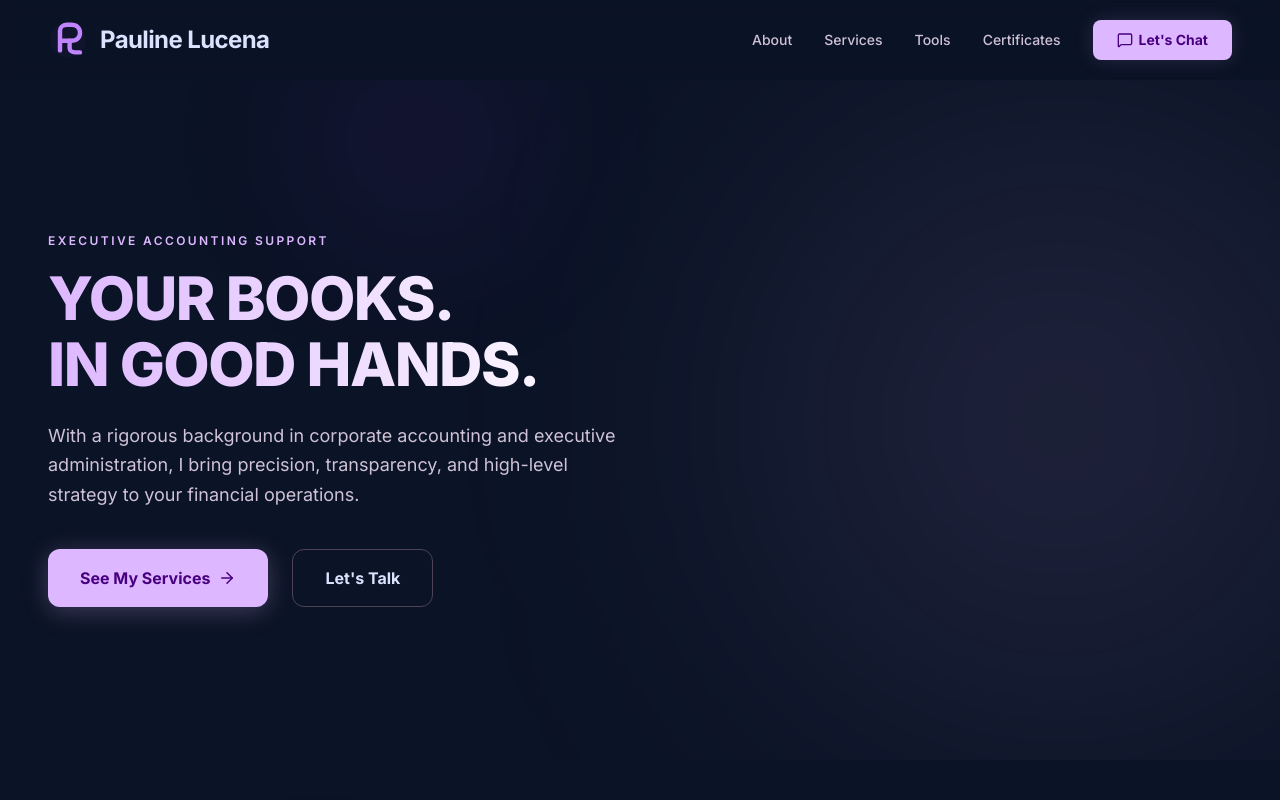
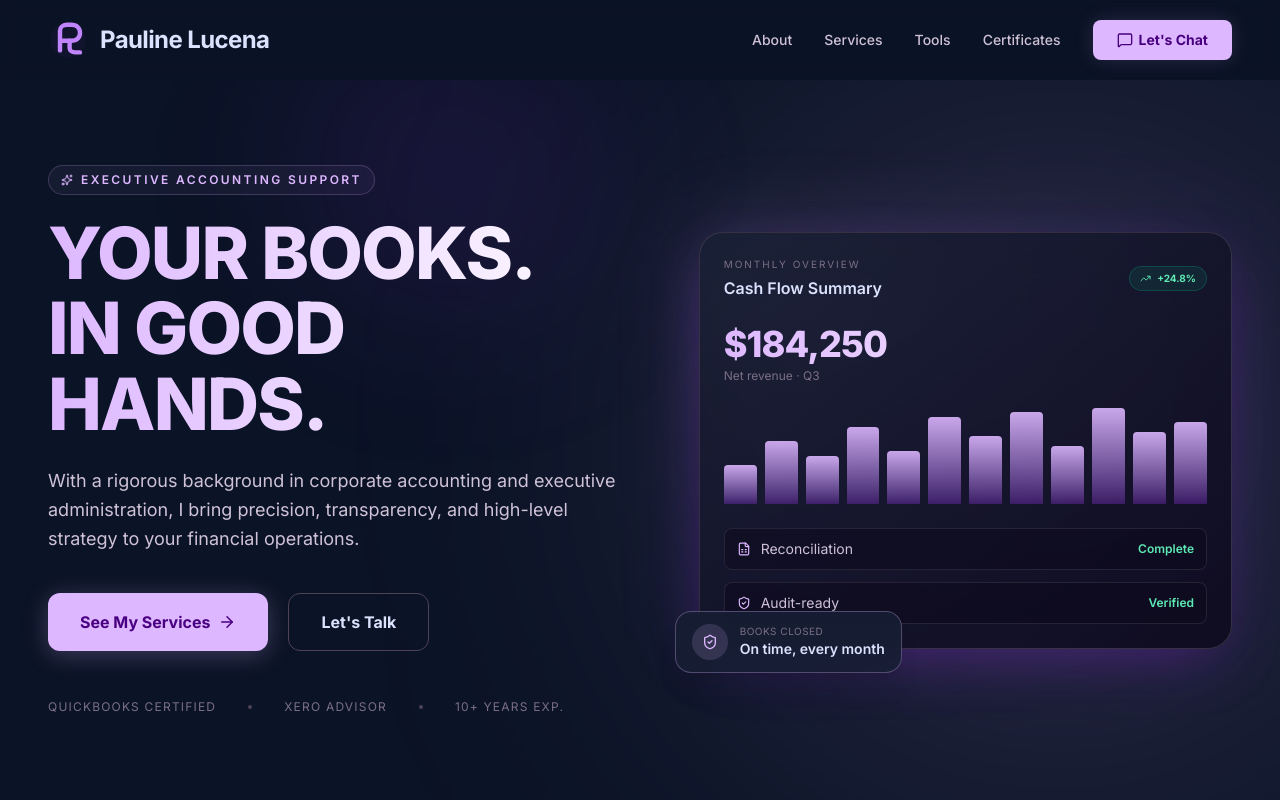
Before and after one commit to paulinelucena/Pauline-Portfolio, a React (Vite) app: page / in a window 1280 px wide. Shown: the top 800 px of the page. Built offline with nearby package versions, Linux system fonts and the light colour scheme.

Commit message:
Update Hero.tsx

```diff
--- a/src/components/Hero.tsx
+++ b/src/components/Hero.tsx
@@ -1,23 +1,26 @@
 import { motion } from 'motion/react';
-import { ArrowRight } from 'lucide-react';
+import { ArrowRight, TrendingUp, ShieldCheck, FileSpreadsheet, Sparkles } from 'lucide-react';
 
 export default function Hero() {
   return (
     <section
       id="hero"
-      className="relative min-h-[85vh] flex items-center overflow-hidden px-6 md:px-12 max-w-7xl mx-auto py-16"
+      className="relative min-h-[90vh] flex items-center overflow-hidden px-6 md:px-12 max-w-7xl mx-auto py-20"
     >
       {/* Decorative Glow Elements */}
-      <div className="absolute -right-20 top-1/2 -translate-y-1/2 w-[350px] md:w-[600px] h-[350px] md:h-[600px] bg-[#ddb7ff]/10 rounded-full blur-[100px] md:blur-[140px] pointer-events-none" />
-      <div className="absolute left-1/4 -top-10 w-[200px] h-[200px] bg-[#842bd2]/10 rounded-full blur-[80px] pointer-events-none" />
+      <div className="absolute -right-32 top-1/2 -translate-y-1/2 w-[400px] md:w-[700px] h-[400px] md:h-[700px] bg-[#ddb7ff]/15 rounded-full blur-[120px] md:blur-[160px] pointer-events-none" />
+      <div className="absolute left-1/4 -top-10 w-[260px] h-[260px] bg-[#842bd2]/15 rounded-full blur-[90px] pointer-events-none" />
 
-      <div className="relative z-10 max-w-3xl">
+      <div className="relative z-10 grid grid-cols-1 lg:grid-cols-[1.1fr_1fr] gap-12 lg:gap-16 items-center w-full">
+        {/* LEFT — Copy */}
+        <div className="max-w-2xl">
           <motion.p
             initial={{ opacity: 0, y: 15 }}
             animate={{ opacity: 1, y: 0 }}
             transition={{ duration: 0.6 }}
-          className="text-xs font-semibold uppercase tracking-[0.2em] text-[#ddb7ff] mb-4"
+            className="inline-flex items-center gap-2 text-xs font-semibold uppercase tracking-[0.2em] text-[#ddb7ff] mb-5 px-3 py-1.5 rounded-full border border-[#ddb7ff]/20 bg-[#ddb7ff]/5"
           >
+            <Sparkles size={12} />
             Executive Accounting Support
           </motion.p>
 
@@ -25,7 +28,7 @@ export default function Hero() {
             initial={{ opacity: 0, y: 20 }}
             animate={{ opacity: 1, y: 0 }}
             transition={{ duration: 0.7, delay: 0.1 }}
-          className="text-[44px] sm:text-Display md:text-6xl font-extrabold uppercase tracking-tight text-gradient leading-[1.1] mb-6"
+            className="text-[44px] sm:text-5xl md:text-6xl lg:text-7xl font-extrabold uppercase tracking-tight text-gradient leading-[1.05] mb-6"
           >
             Your Books.
             <br />
@@ -36,7 +39,7 @@ export default function Hero() {
             initial={{ opacity: 0, y: 20 }}
             animate={{ opacity: 1, y: 0 }}
             transition={{ duration: 0.7, delay: 0.2 }}
-          className="text-[#cfc2d6] text-base md:text-lg leading-relaxed max-w-xl mb-10 font-normal"
+            className="text-[#cfc2d6] text-base md:text-lg leading-relaxed max-w-xl mb-10"
           >
             With a rigorous background in corporate accounting and executive administration, I bring precision, transparency, and high-level strategy to your financial operations.
           </motion.p>
@@ -45,12 +48,12 @@ export default function Hero() {
             initial={{ opacity: 0, y: 20 }}
             animate={{ opacity: 1, y: 0 }}
             transition={{ duration: 0.7, delay: 0.3 }}
-          className="flex flex-wrap gap-4 sm:gap-6"
+            className="flex flex-wrap gap-4 sm:gap-5"
           >
             <a
               href="#services"
               id="see-services-hero-btn"
-            className="bg-[#ddb7ff] text-[#490080] px-8 py-4 rounded-xl font-bold text-sm md:text-base hover:brightness-110 hover:-translate-y-0.5 active:translate-y-0 active:scale-98 transition-all flex items-center gap-2 shadow-[0_4px_24px_rgba(221,183,255,0.25)] group"
+              className="bg-[#ddb7ff] text-[#490080] px-8 py-4 rounded-xl font-bold text-sm md:text-base hover:brightness-110 hover:-translate-y-0.5 transition-all flex items-center gap-2 shadow-[0_4px_24px_rgba(221,183,255,0.25)] group"
             >
               See My Services
               <ArrowRight size={18} className="transform group-hover:translate-x-1 transition-transform" />
@@ -59,10 +62,101 @@ export default function Hero() {
             <a
               href="#contact"
               id="lets-talk-hero-btn"
-            className="border border-[#4d4354] hover:border-[#ddb7ff] text-[#dae2fd] px-8 py-4 rounded-xl font-bold text-sm md:text-base hover:bg-[#171f33]/40 hover:-translate-y-0.5 active:translate-y-0 active:scale-98 transition-all"
+              className="border border-[#4d4354] hover:border-[#ddb7ff] text-[#dae2fd] px-8 py-4 rounded-xl font-bold text-sm md:text-base hover:bg-[#171f33]/40 hover:-translate-y-0.5 transition-all"
             >
               Let's Talk
             </a>
+          </motion.div>
+
+          {/* Trust strip */}
+          <motion.div
+            initial={{ opacity: 0 }}
+            animate={{ opacity: 1 }}
+            transition={{ duration: 0.8, delay: 0.5 }}
+            className="mt-12 flex flex-wrap items-center gap-x-8 gap-y-3 text-xs uppercase tracking-widest text-[#7a6f86]"
+          >
+            <span>QuickBooks Certified</span>
+            <span className="h-1 w-1 rounded-full bg-[#4d4354]" />
+            <span>Xero Advisor</span>
+            <span className="h-1 w-1 rounded-full bg-[#4d4354]" />
+            <span>10+ Years Exp.</span>
+          </motion.div>
+        </div>
+
+        {/* RIGHT — Visual: floating dashboard card */}
+        <motion.div
+          initial={{ opacity: 0, scale: 0.95, y: 30 }}
+          animate={{ opacity: 1, scale: 1, y: 0 }}
+          transition={{ duration: 0.9, delay: 0.3, ease: 'easeOut' }}
+          className="relative hidden lg:block"
+        >
+          {/* Glow behind card */}
+          <div className="absolute inset-0 -z-10 bg-gradient-to-br from-[#ddb7ff]/20 via-[#842bd2]/10 to-transparent rounded-3xl blur-2xl" />
+
+          {/* Main card */}
+          <div className="relative rounded-3xl border border-[#4d4354]/60 bg-gradient-to-br from-[#171f33]/80 to-[#0e0a1f]/90 backdrop-blur-xl p-6 shadow-[0_20px_60px_-15px_rgba(132,43,210,0.4)]">
+            <div className="flex items-center justify-between mb-6">
+              <div>
+                <p className="text-[10px] uppercase tracking-[0.2em] text-[#7a6f86] mb-1">Monthly Overview</p>
+                <p className="text-[#dae2fd] font-semibold">Cash Flow Summary</p>
+              </div>
+              <div className="flex items-center gap-1.5 text-[10px] font-bold text-emerald-300 bg-emerald-500/10 px-2.5 py-1 rounded-full border border-emerald-400/20">
+                <TrendingUp size={11} />
+                +24.8%
+              </div>
+            </div>
+
+            {/* Big metric */}
+            <div className="mb-6">
+              <p className="text-4xl font-extrabold text-gradient tracking-tight">$184,250</p>
+              <p className="text-xs text-[#7a6f86] mt-1">Net revenue · Q3</p>
+            </div>
+
+            {/* Mini bar chart */}
+            <div className="flex items-end gap-2 h-24 mb-6">
+              {[40, 65, 50, 80, 55, 90, 70, 95, 60, 100, 75, 85].map((h, i) => (
+                <motion.div
+                  key={i}
+                  initial={{ height: 0 }}
+                  animate={{ height: `${h}%` }}
+                  transition={{ duration: 0.6, delay: 0.7 + i * 0.04 }}
+                  className="flex-1 rounded-t bg-gradient-to-t from-[#842bd2]/40 to-[#ddb7ff] opacity-90"
+                />
+              ))}
+            </div>
+
+            {/* Row items */}
+            <div className="space-y-3">
+              {[
+                { icon: FileSpreadsheet, label: 'Reconciliation', value: 'Complete' },
+                { icon: ShieldCheck, label: 'Audit-ready', value: 'Verified' },
+              ].map(({ icon: Icon, label, value }) => (
+                <div key={label} className="flex items-center justify-between text-sm py-2.5 px-3 rounded-lg bg-[#0e0a1f]/60 border border-[#4d4354]/40">
+                  <div className="flex items-center gap-2.5 text-[#cfc2d6]">
+                    <Icon size={14} className="text-[#ddb7ff]" />
+                    {label}
+                  </div>
+                  <span className="text-xs font-semibold text-emerald-300">{value}</span>
+                </div>
+              ))}
+            </div>
+          </div>
+
+          {/* Floating badge */}
+          <motion.div
+            initial={{ opacity: 0, y: 10 }}
+            animate={{ opacity: 1, y: 0 }}
+            transition={{ duration: 0.6, delay: 1.2 }}
+            className="absolute -bottom-6 -left-6 rounded-2xl border border-[#ddb7ff]/30 bg-[#171f33]/90 backdrop-blur-lg px-4 py-3 shadow-xl flex items-center gap-3"
+          >
+            <div className="h-9 w-9 rounded-full bg-[#ddb7ff]/15 grid place-items-center">
+              <ShieldCheck size={16} className="text-[#ddb7ff]" />
+            </div>
+            <div>
+              <p className="text-[10px] uppercase tracking-wider text-[#7a6f86]">Books closed</p>
+              <p className="text-sm font-semibold text-[#dae2fd]">On time, every month</p>
+            </div>
+          </motion.div>
         </motion.div>
       </div>
     </section>
```
Lines whose indentation alone changed are shown as unchanged.
